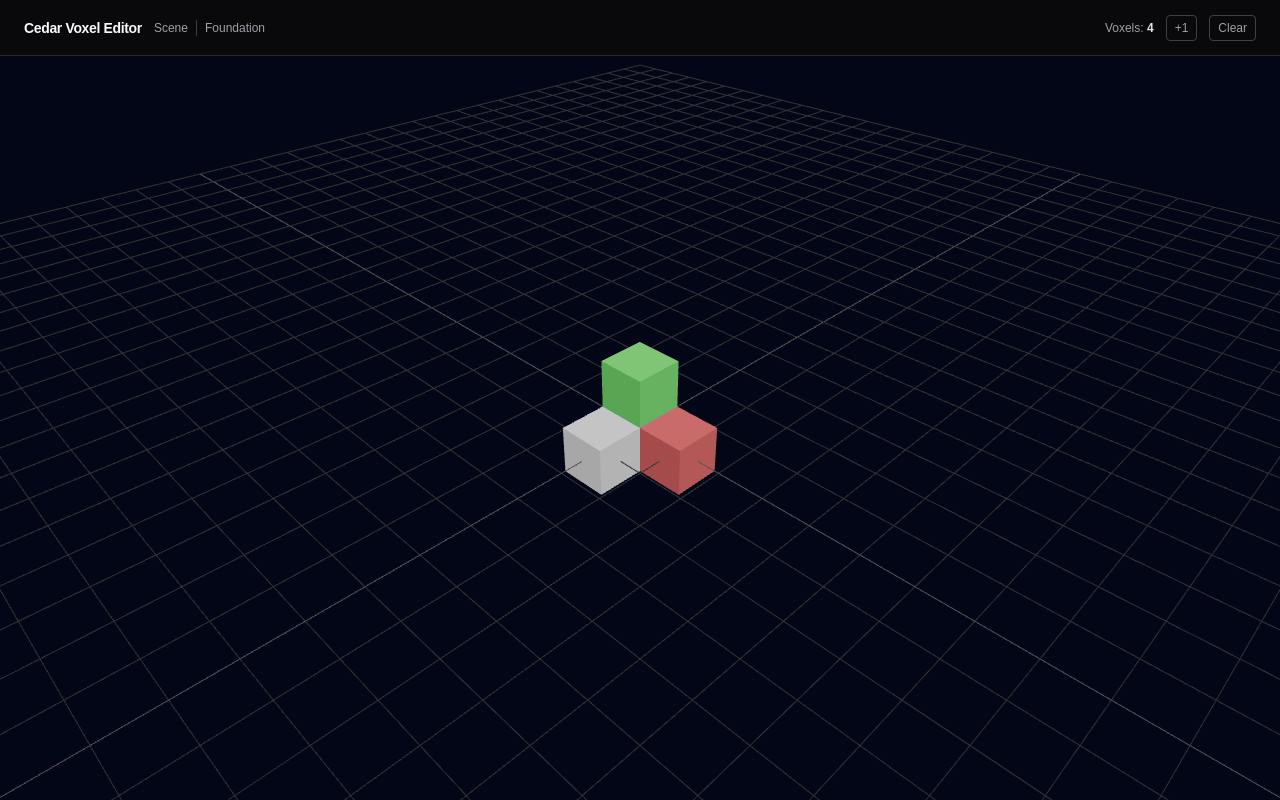
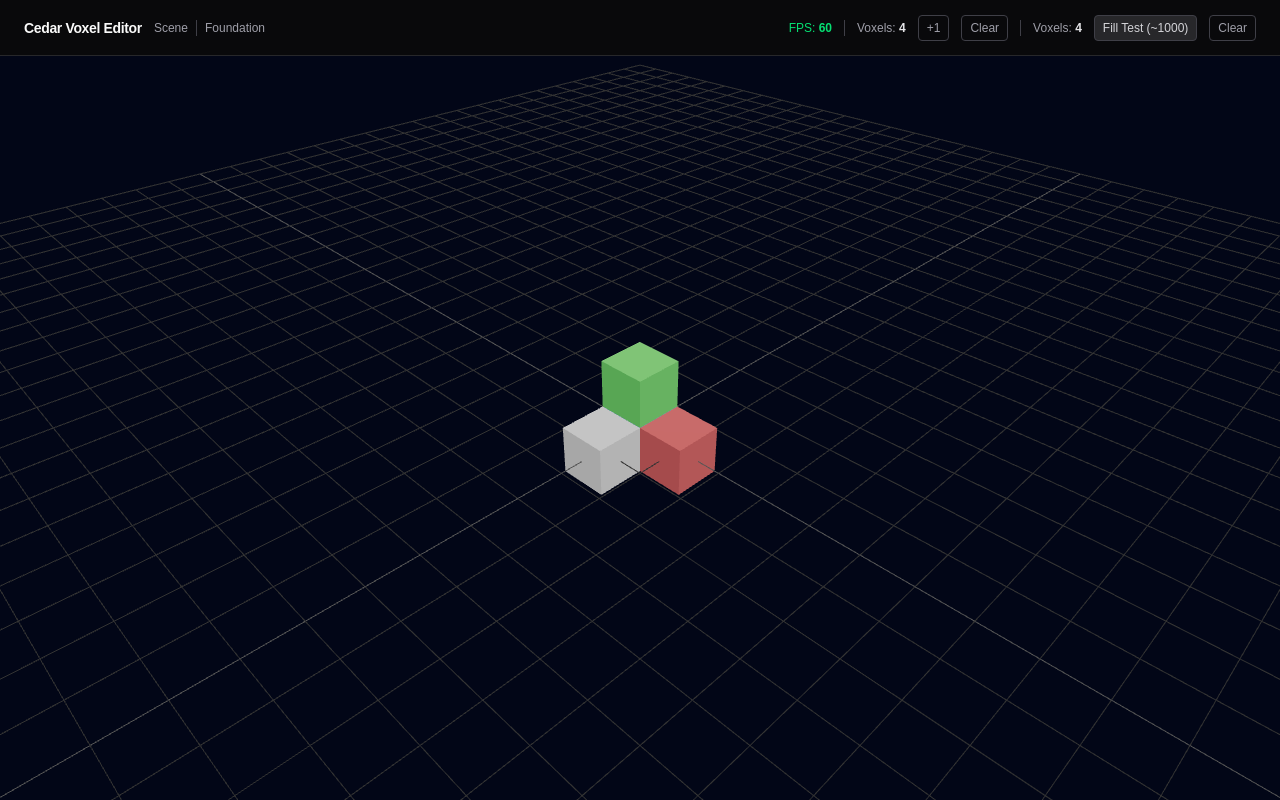
Before and after one commit to HarryAhnHS/voxel-editor, a Next.js app: page / in a window 1280 px wide. Built offline with nearby package versions, Linux system fonts and the light colour scheme.

Commit message:
test: stress test for 1000+ voxels + fps

```diff
--- /dev/null
+++ b/app/components/FPSCounter.tsx
@@ -0,0 +1,67 @@
+"use client";
+
+import { useEffect, useState, useRef } from "react";
+
+/**
+ * Simple FPS counter for dev performance monitoring.
+ * Updates every second to avoid overhead.
+ */
+export function FPSCounter() {
+  const [fps, setFps] = useState<number | null>(null);
+  const frameCountRef = useRef(0);
+  const lastTimeRef = useRef<number | null>(null);
+  const rafIdRef = useRef<number | null>(null);
+
+  useEffect(() => {
+    // Only show in dev mode
+    if (process.env.NODE_ENV === "production") {
+      return;
+    }
+
+    const measureFPS = (now: number) => {
+      if (lastTimeRef.current === null) {
+        lastTimeRef.current = now;
+      }
+
+      frameCountRef.current++;
+
+      // Update FPS every second
+      if (now - lastTimeRef.current >= 1000) {
+        const elapsed = (now - lastTimeRef.current) / 1000;
+        const currentFPS = Math.round(frameCountRef.current / elapsed);
+        setFps(currentFPS);
+        frameCountRef.current = 0;
+        lastTimeRef.current = now;
+      }
+
+      rafIdRef.current = requestAnimationFrame(measureFPS);
+    };
+
+    rafIdRef.current = requestAnimationFrame(measureFPS);
+
+    return () => {
+      if (rafIdRef.current !== null) {
+        cancelAnimationFrame(rafIdRef.current);
+      }
+    };
+  }, []);
+
+  // Only show in dev mode
+  if (process.env.NODE_ENV === "production") {
+    return null;
+  }
+
+  if (fps === null) {
+    return null;
+  }
+
+  // Color code: green >= 55, yellow >= 30, red < 30
+  const colorClass =
+    fps >= 55 ? "text-green-400" : fps >= 30 ? "text-yellow-400" : "text-red-400";
+
+  return (
+    <span className={`text-xs ${colorClass}`}>
+      FPS: <strong>{fps}</strong>
+    </span>
+  );
+}
--- /dev/null
+++ b/app/components/StressTest.tsx
@@ -0,0 +1,108 @@
+"use client";
+
+import { useState, useCallback } from "react";
+import { useVoxelStore, type Voxel } from "../store/voxelStore";
+import { BOUNDS_MAX } from "../store/voxelConstraints";
+
+/**
+ * Dev-only stress test: fills scene with ~1000 voxels for performance validation.
+ * Generates a dense 10x10x10 cube pattern with varied colors.
+ */
+function fillTestScene(): Voxel[] {
+  const voxels: Voxel[] = [];
+  const [maxX, maxY, maxZ] = BOUNDS_MAX;
+
+  // Generate a 10x10x10 cube (1000 voxels) centered at origin for visibility
+  // Using positions 0-9 to stay within bounds [0, 99]
+  const size = 10;
+  const offsetX = 0;
+  const offsetY = 0;
+  const offsetZ = 0;
+
+  const colors = [
+    0x88ccff, 0xff8888, 0x88ff88, 0xffff88, 0xff88ff, 0x88ffff, 0xffffff,
+    0xcc88ff, 0xffcc88, 0x88cc88,
+  ];
+
+  for (let x = 0; x < size; x++) {
+    for (let y = 0; y < size; y++) {
+      for (let z = 0; z < size; z++) {
+        const posX = offsetX + x;
+        const posY = offsetY + y;
+        const posZ = offsetZ + z;
+
+        // Vary color based on position for visual interest
+        const colorIndex = (x + y + z) % colors.length;
+        voxels.push({
+          position: [posX, posY, posZ],
+          color: colors[colorIndex],
+        });
+      }
+    }
+  }
+
+  return voxels;
+}
+
+/**
+ * Dev-only stress test component for performance validation.
+ * Shows voxel count and provides button to fill scene with ~1000 voxels.
+ */
+export function StressTest() {
+  const voxels = useVoxelStore((s) => s.voxels);
+  const applyVoxels = useVoxelStore((s) => s.applyVoxels);
+  const clear = useVoxelStore((s) => s.clear);
+  const [isFilling, setIsFilling] = useState(false);
+  const [fillTime, setFillTime] = useState<number | null>(null);
+
+  const handleFillTest = useCallback(() => {
+    setIsFilling(true);
+    const startTime = performance.now();
+
+    const testVoxels = fillTestScene();
+    const applied = applyVoxels(testVoxels);
+
+    const endTime = performance.now();
+    setFillTime(endTime - startTime);
+    setIsFilling(false);
+
+    // Quick sanity check
+    console.log(`[Stress Test] Applied ${applied} voxels in ${(endTime - startTime).toFixed(2)}ms`);
+  }, [applyVoxels]);
+
+  // Only show in dev mode
+  if (process.env.NODE_ENV === "production") {
+    return null;
+  }
+
+  return (
+    <div className="flex items-center gap-3 text-xs">
+      <span className="text-zinc-400">
+        Voxels: <strong className="text-zinc-200">{voxels.size}</strong>
+      </span>
+      {fillTime !== null && (
+        <span className="text-zinc-500">
+          Fill: <strong className="text-zinc-300">{fillTime.toFixed(0)}ms</strong>
+        </span>
+      )}
+      <button
+        type="button"
+        onClick={handleFillTest}
+        disabled={isFilling}
+        className="rounded border border-zinc-700 bg-zinc-800 px-2 py-1 text-zinc-300 hover:bg-zinc-700 disabled:opacity-50"
+      >
+        {isFilling ? "Filling..." : "Fill Test (~1000)"}
+      </button>
+      <button
+        type="button"
+        onClick={() => {
+          clear();
+          setFillTime(null);
+        }}
+        className="rounded border border-zinc-700 px-2 py-1 text-zinc-400 hover:bg-zinc-800 hover:text-zinc-200"
+      >
+        Clear
+      </button>
+    </div>
+  );
+}
--- a/app/components/VoxelStoreExample.tsx
+++ b/app/components/VoxelStoreExample.tsx
@@ -1,7 +1,7 @@
 "use client";
 
-import { useEffect } from "react";
-import { useVoxelStore } from "../store/voxelStore";
+import { useEffect, useCallback } from "react";
+import { useVoxelStore, keyFromXYZ } from "../store/voxelStore";
 
 /**
  * Minimal example: subscribes to voxels, applies a batch on mount,
@@ -24,6 +24,39 @@ export function VoxelStoreExample() {
     ]);
   }, []);
 
+  // Find next available position and add a voxel there
+  const handleAddOne = useCallback(() => {
+    const currentVoxels = useVoxelStore.getState().voxels;
+    // Start from a reasonable position and search for an empty spot
+    let x = 2;
+    let y = 0;
+    let z = 0;
+    let attempts = 0;
+    const maxAttempts = 1000;
+
+    while (attempts < maxAttempts) {
+      const key = keyFromXYZ(x, y, z);
+      if (!currentVoxels.has(key)) {
+        addVoxel(x, y, z);
+        return;
+      }
+      // Try next position in a simple pattern
+      x++;
+      if (x > 20) {
+        x = 2;
+        y++;
+        if (y > 20) {
+          y = 0;
+          z++;
+          if (z > 20) {
+            z = 0;
+          }
+        }
+      }
+      attempts++;
+    }
+  }, [addVoxel]);
+
   return (
     <div className="flex items-center gap-3 text-xs">
       <span className="text-zinc-400">
@@ -31,7 +64,7 @@ export function VoxelStoreExample() {
       </span>
       <button
         type="button"
-        onClick={() => addVoxel(2, 0, 0)}
+        onClick={handleAddOne}
         className="rounded border border-zinc-700 px-2 py-1 text-zinc-400 hover:bg-zinc-800 hover:text-zinc-200"
       >
         +1
--- a/app/page.tsx
+++ b/app/page.tsx
@@ -2,6 +2,8 @@
 
 import dynamic from "next/dynamic";
 import { VoxelStoreExample } from "./components/VoxelStoreExample";
+import { StressTest } from "./components/StressTest";
+import { FPSCounter } from "./components/FPSCounter";
 
 const VoxelScene = dynamic(
   () => import("./components/VoxelScene").then((m) => m.VoxelScene),
@@ -25,8 +27,12 @@ export default function Home() {
           <span className="h-4 w-px bg-zinc-700" />
           <span>Foundation</span>
         </div>
-        <div className="ml-auto flex items-center gap-2 text-xs text-zinc-500">
+        <div className="ml-auto flex items-center gap-3 text-xs text-zinc-500">
+          <FPSCounter />
+          <span className="h-4 w-px bg-zinc-700" />
           <VoxelStoreExample />
+          <span className="h-4 w-px bg-zinc-700" />
+          <StressTest />
         </div>
       </header>
       <main className="flex flex-1 flex-col">
```
